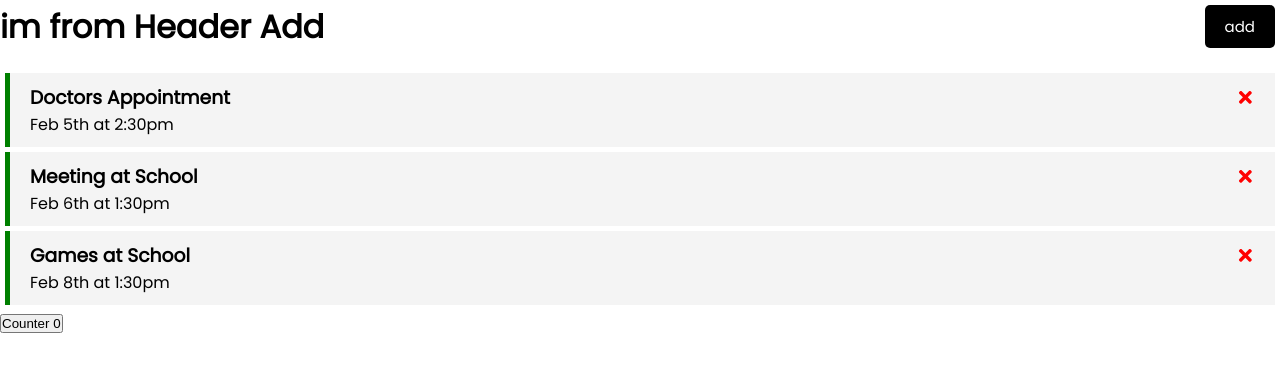
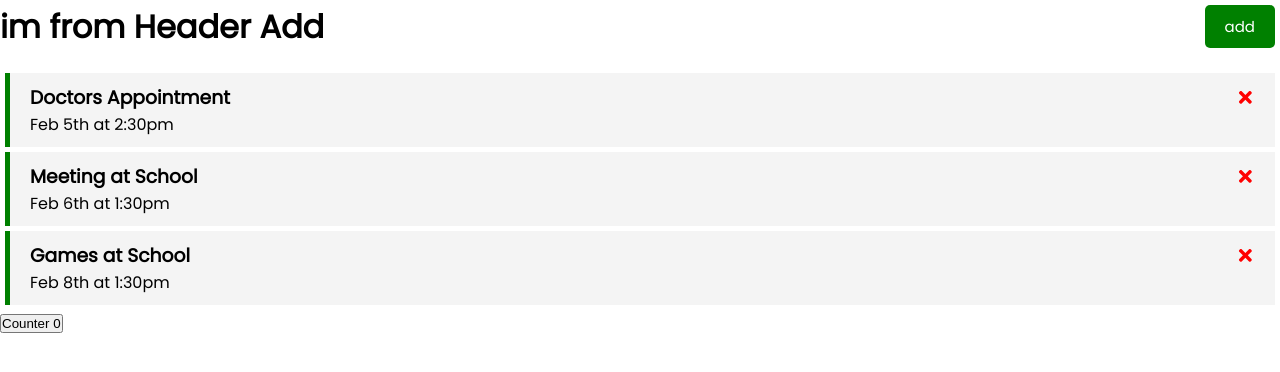
Before and after one commit to mohammedismayil/js, a React (Create React App) app: page / in a window 1280 px wide. Shown: the top 372 px of the page. Built offline with nearby package versions, Linux system fonts and the light colour scheme.

Commit message:
hided add buttons and vieww

```diff
--- a/src/App.js
+++ b/src/App.js
@@ -43,9 +43,10 @@ console.log('value of count'+count)
 
 // For show / hide add button
 const onShowAdd = () => {
-  console.log(showAdd ? "show the add view" : "hide the view")
+
   // showAdd = !showAdd
   setAdd(!showAdd)
+  console.log(!showAdd ? "show the add view" : "hide the view")
 }
 //For deleting the task
  function deleteTask(id) {
--- a/src/Components/Button.js
+++ b/src/Components/Button.js
@@ -4,7 +4,7 @@ const Button = (props) => {
     //     console.log("im clicked button class")
     // }
 return (
-    <button className='btn' onClick = {props.onClick}>{props.name}</button>
+    <button style = {{backgroundColor: props.color}} className='btn' onClick = {props.onClick}>{props.name}</button>
 )
 }
 export default Button
--- a/src/Components/Header.js
+++ b/src/Components/Header.js
@@ -6,7 +6,7 @@ const Header = ({title,onShowAdd,showAdd}) => {
     return (
         <header className='header'>
             <h1>im from Header {title}</h1>
-            <Button name = {showAdd ? 'close' : 'add'} onClick = {onShowAdd} />
+            <Button color = { showAdd ? 'red' : 'green'} name = {showAdd ? 'close' : 'add'} onClick = {onShowAdd} />
         </header>
     )
 }
```
